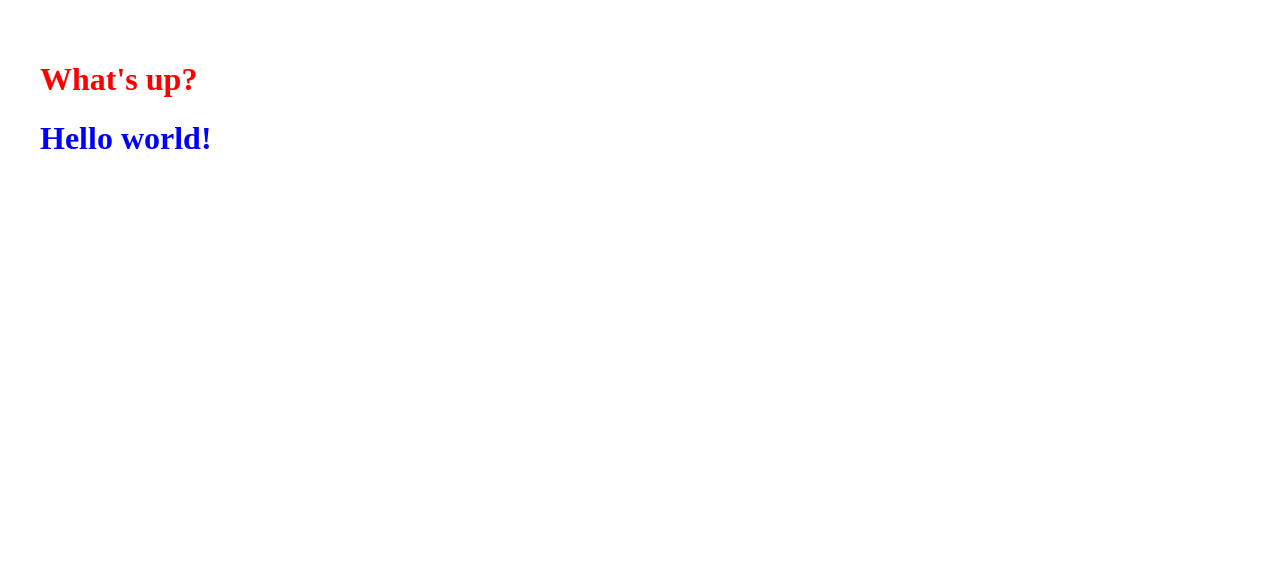
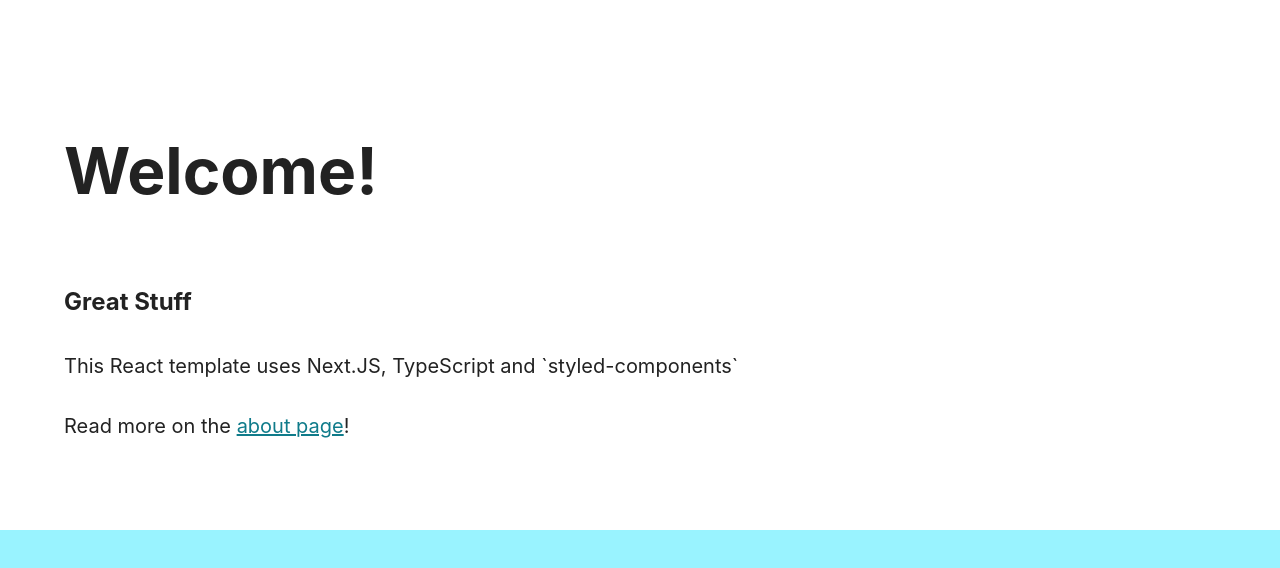
Before and after one commit to danielpox/nextjs-typescript-starter, a Next.js app: page / in a window 1280 px wide. Shown: the top 568 px of the page. Built offline with nearby package versions, Linux system fonts and the light colour scheme.

Commit message:
Added proper theming and intro text, added about page to demo routing

```diff
--- a/components/Header.tsx
+++ b/components/Header.tsx
@@ -1,12 +1,16 @@
 import React from 'react'
 import styled from 'styled-components'
+
+import { StyledProps } from './Page'
 
 interface IHeaderProps {
   title: String
 }
 
-export const StyledHeader = styled.header`
-  color: red;
+export const StyledHeader = styled.header<{}>`
+  @media screen and (min-width: ${(props: StyledProps) => props.theme.mdSize}) {
+    font-size: 2rem;
+  }
 `
 
 const Header: React.SFC<IHeaderProps> = ({ title }) => (
--- a/components/Page/index.tsx
+++ b/components/Page/index.tsx
@@ -1,30 +1,90 @@
 import React, { ReactNode } from 'react'
-import styled from 'styled-components'
+import styled, { ThemeProvider, createGlobalStyle } from 'styled-components'
 
 import Meta from '../Meta'
 
+export interface ThemeProps {
+  black: string
+  primary: string
+  primaryDark: string
+  maxWidth: string
+  mdSize: string
+}
+
+export interface StyledProps {
+  theme: ThemeProps
+}
+
+const theme: ThemeProps = {
+  black: '#222',
+  primary: 'hsl(187, 100%, 80%)',
+  primaryDark: 'hsl(187, 80%, 30%)',
+  maxWidth: '1280px',
+  mdSize: '48rem'
+}
+
 const StyledPage = styled.main`
   background: white;
-  color: blue;
+  color: ${props => props.theme.black};
+
+  @media screen and (min-width: ${props => props.theme.mdSize}) {
+    p {
+      font-size: 1.25rem;
+    }
+  }
 `
 
 const Inner = styled.div`
-  max-width: 1280px;
+  max-width: ${props => props.theme.maxWidth};
   margin: 0 auto;
   padding: 2rem;
+
+  @media screen and (min-width: ${props => props.theme.mdSize}) {
+    padding: 4rem;
+  }
 `
+
+const GlobalStyle = createGlobalStyle<StyledProps>`
+  html {
+    box-sizing: border-box;
+    font-size: 16px;
+  }
+
+  *, *:before, *:after {
+    box-sizing: inherit;
+  }
+
+  body {
+    padding: 0;
+    margin: 0;
+
+    font-family: -apple-system, BlinkMacSystemFont, 'Segoe UI', Roboto, Oxygen, Ubuntu, Cantarell, 'Open Sans', 'Helvetica Neue', sans-serif;
+    font-size: 16px;
+    line-height: 2;
+
+    background: ${(props: StyledProps) => props.theme.primary};
+  }
+
+  a {
+    color: ${theme.primaryDark};
+  }
+`
+
 
 export interface IPageProps {
   children: ReactNode
 }
 
 const Page: React.SFC<IPageProps> = ({ children }) => (
+  <ThemeProvider theme={theme}>
     <StyledPage>
+      <GlobalStyle theme={theme} />
       <Meta />
       <Inner>
         {children}
       </Inner>
     </StyledPage>
+  </ThemeProvider>
 )
 
 export default Page
--- a/pages/_document.tsx
+++ b/pages/_document.tsx
@@ -23,6 +23,7 @@ class MyDocument extends Document<IMyDocumentProps> {
     return (
       <html>
         <Head>
+          <meta name='viewport' content='width=device-width, initial-scale=1.0' />
           {this.props.styleTags}
         </Head>
         <body>
--- a/pages/index.tsx
+++ b/pages/index.tsx
@@ -1,8 +1,12 @@
+import Link from 'next/link'
+
 import Header from '../components/Header'
 
 export default () => (
   <div>
-    <Header title={`What's up?`} />
-    <h1>Hello world!</h1>
+    <Header title='Welcome!' />
+    <h2>Great Stuff</h2>
+    <p>This React template uses Next.JS, TypeScript and `styled-components`</p>
+    <p>Read more on the <Link href='/about'><a>about page</a></Link>!</p>
   </div>
 )
```
Also changed, not shown: pages/about.tsx (added, +15 -0 lines). Lines whose indentation alone changed are shown as unchanged.
